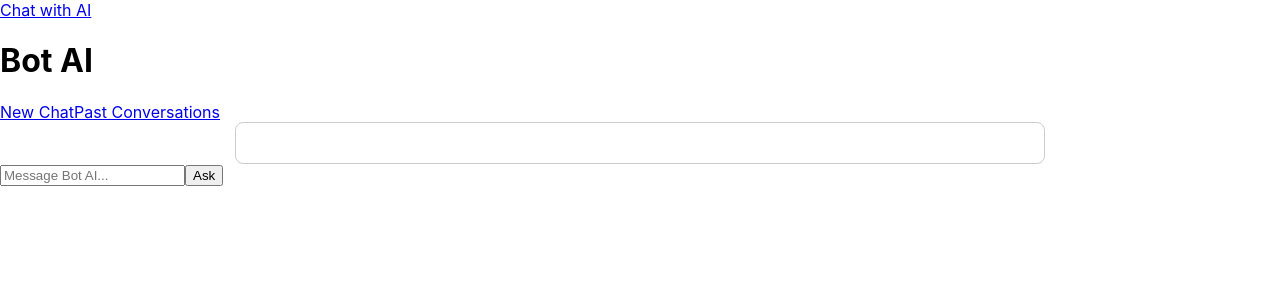
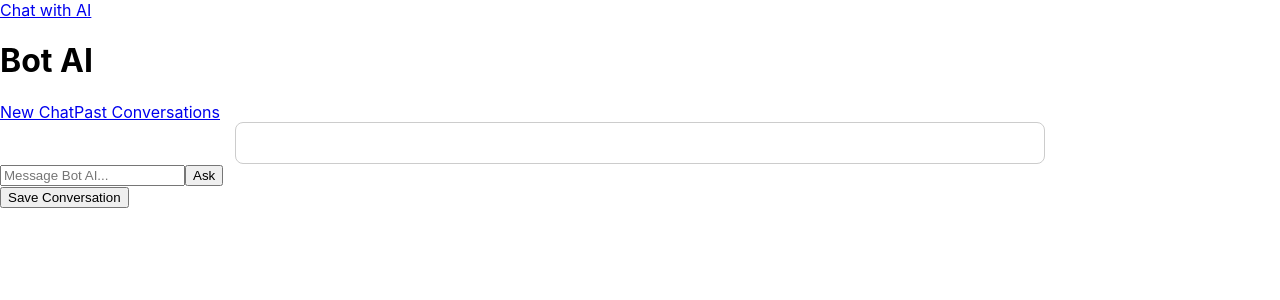
Before and after one commit to vikasbagoria/XBotAI, a React (Create React App) app: page / in a window 1280 px wide. Shown: the top 300 px of the page. Built offline with nearby package versions, Linux system fonts and the light colour scheme.

Commit message:
first commdiddssaddt

```diff
--- a/src/Pages/HistoryPage.js
+++ b/src/Pages/HistoryPage.js
@@ -10,7 +10,7 @@ const HistoryPage = () => {
           <h3>Conversation {conv.id}</h3>
           {conv.conversation.map((msg, i) => (
             <p key={i}>
-              <strong>{msg.sender}:</strong> {msg.text}
+              <strong>{msg.sender}:</strong> <div>{msg.text}</div>
             </p>
           ))}
           <p><strong>Rating:</strong> {conv.feedback.rating}/5</p>
--- a/src/components/ChatWindow.js
+++ b/src/components/ChatWindow.js
@@ -29,6 +29,10 @@ const ChatWindow = () => {
     setMessages([]);
     localStorage.removeItem("chatHistory");
   };
+  const handleSaveChat = () => {
+    localStorage.setItem("chatHistory", JSON.stringify(messages));
+    alert("Conversation saved! ✅");
+  };
 
   return (
     <div>
@@ -59,6 +63,7 @@ const ChatWindow = () => {
         />
         <button type="submit">Ask</button> {/* ✅ Ensures form submission works */}
       </form>
+      <button type="button" onClick={handleSaveChat}>Save Conversation</button>
     </div>
   );
 };
```
